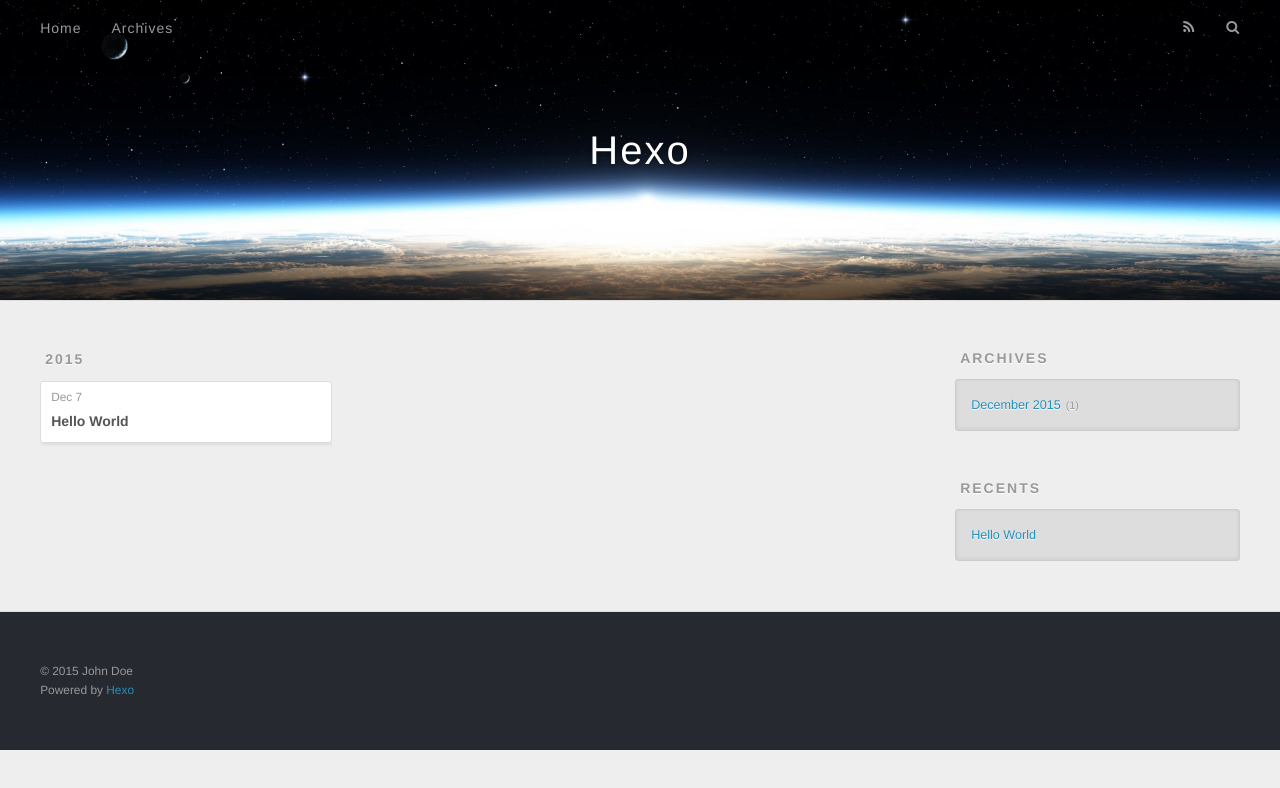
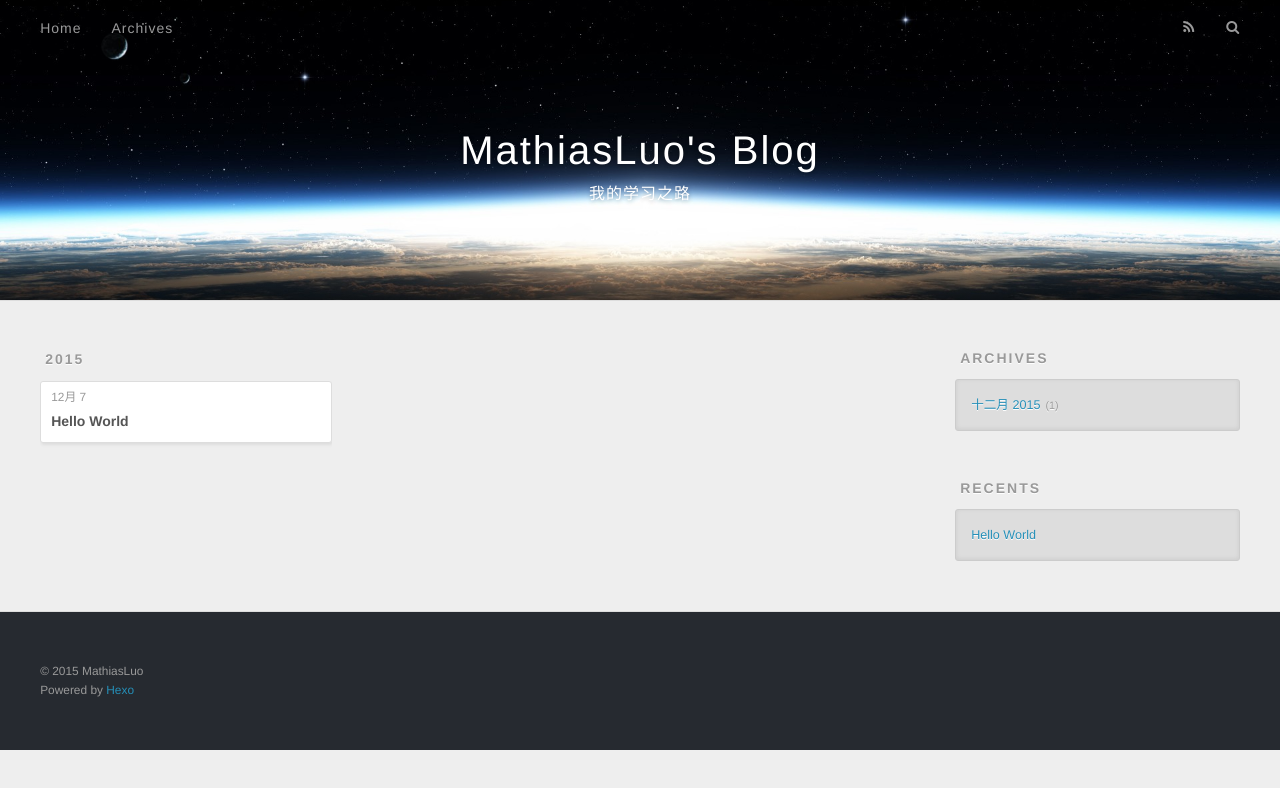
Before and after one commit to MathiasLuo/MathiasLuo.github.io, a plain HTML site: page archives/2015/12/index.html in a window 1280 px wide. Drawn offline with nearby package versions, Linux system fonts and the light colour scheme.

Commit message:
Site updated: 2015-12-08 11:37:56

```diff
--- a/archives/2015/12/index.html
+++ b/archives/2015/12/index.html
@@ -3,19 +3,19 @@
 <head>
   <meta charset="utf-8">
 
-  <title>Archives: 2015/12 | Hexo</title>
+  <title>Archives: 2015/12 | MathiasLuo&#39;s Blog</title>
   <meta name="viewport" content="width=device-width, initial-scale=1, maximum-scale=1">
-  <meta name="description">
+  <meta name="description" content="记录每一天">
 <meta property="og:type" content="website">
-<meta property="og:title" content="Hexo">
-<meta property="og:url" content="http://yoursite.com/archives/2015/12/index.html">
-<meta property="og:site_name" content="Hexo">
-<meta property="og:description">
+<meta property="og:title" content="MathiasLuo's Blog">
+<meta property="og:url" content="http://luoyy.win/archives/2015/12/index.html">
+<meta property="og:site_name" content="MathiasLuo's Blog">
+<meta property="og:description" content="记录每一天">
 <meta name="twitter:card" content="summary">
-<meta name="twitter:title" content="Hexo">
-<meta name="twitter:description">
+<meta name="twitter:title" content="MathiasLuo's Blog">
+<meta name="twitter:description" content="记录每一天">
 
-    <link rel="alternative" href="/atom.xml" title="Hexo" type="application/atom+xml">
+    <link rel="alternative" href="/atom.xml" title="MathiasLuo&#39;s Blog" type="application/atom+xml">
 
 
     <link rel="icon" href="/favicon.png">
@@ -33,8 +33,12 @@
   <div id="header-outer" class="outer">
     <div id="header-title" class="inner">
       <h1 id="logo-wrap">
-        <a href="/" id="logo">Hexo</a>
+        <a href="/" id="logo">MathiasLuo&#39;s Blog</a>
       </h1>
+
+        <h2 id="subtitle-wrap">
+          <a href="/" id="subtitle">我的学习之路</a>
+        </h2>
 
     </div>
     <div id="header-inner" class="inner">
@@ -53,7 +57,7 @@
         <a id="nav-search-btn" class="nav-icon" title="Search"></a>
       </nav>
       <div id="search-form-wrap">
-        <form action="//google.com/search" method="get" accept-charset="UTF-8" class="search-form"><input type="search" name="q" results="0" class="search-form-input" placeholder="Search"><button type="submit" class="search-form-submit">&#xF002;</button><input type="hidden" name="sitesearch" value="http://yoursite.com"></form>
+        <form action="//google.com/search" method="get" accept-charset="UTF-8" class="search-form"><input type="search" name="q" results="0" class="search-form-input" placeholder="Search"><button type="submit" class="search-form-submit">&#xF002;</button><input type="hidden" name="sitesearch" value="http://luoyy.win"></form>
       </div>
     </div>
   </div>
@@ -76,7 +80,7 @@
   <div class="archive-article-inner">
     <header class="archive-article-header">
       <a href="/2015/12/07/hello-world/" class="archive-article-date">
-  <time datetime="2015-12-07T15:30:14.925Z" itemprop="datePublished">Dec 7</time>
+  <time datetime="2015-12-07T15:30:14.925Z" itemprop="datePublished">12月 7</time>
 </a>
 
 
@@ -106,7 +110,7 @@
   <div class="widget-wrap">
     <h3 class="widget-title">Archives</h3>
     <div class="widget">
-      <ul class="archive-list"><li class="archive-list-item"><a class="archive-list-link" href="/archives/2015/12/">December 2015</a><span class="archive-list-count">1</span></li></ul>
+      <ul class="archive-list"><li class="archive-list-item"><a class="archive-list-link" href="/archives/2015/12/">十二月 2015</a><span class="archive-list-count">1</span></li></ul>
     </div>
   </div>
 
@@ -133,7 +137,7 @@
 
   <div class="outer">
     <div id="footer-info" class="inner">
-      &copy; 2015 John Doe<br>
+      &copy; 2015 MathiasLuo<br>
       Powered by <a href="http://hexo.io/" target="_blank">Hexo</a>
     </div>
   </div>
```
Also changed, not shown: 2015/12/07/hello-world/index.html (+13 -9 lines), archives/2015/index.html (+18 -14 lines), archives/index.html (+18 -14 lines), index.html (+18 -14 lines).
